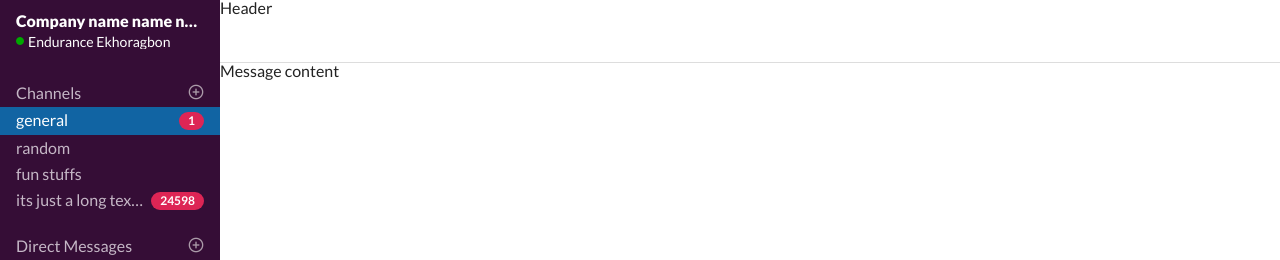
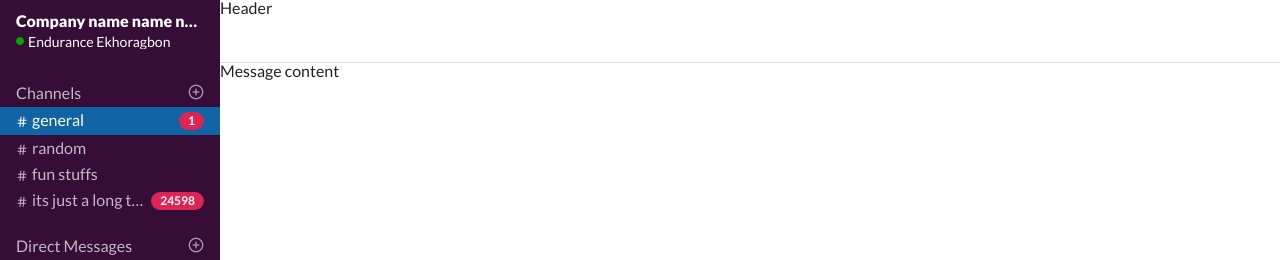
Before and after one commit to eddieos/slack-clone-angular-ui, an Angular app: page / in a window 1280 px wide. Shown: the top 260 px of the page. Built offline with nearby package versions, Linux system fonts and the light colour scheme.

Commit message:
styles: Evericons added, channels hash tag logo added and adjusted

```diff
--- a/src/app/layout/sidebar/sidebar.component.html
+++ b/src/app/layout/sidebar/sidebar.component.html
@@ -9,25 +9,25 @@
   </div>
   <div class="list-item active">
     <a class="text-nowrap" href="#">
-      <span class="sidebar-name">general</span>
+      <span class="sidebar-name channel">general</span>
       <span class="message-count">1</span>
     </a>
   </div>
   <div class="list-item">
     <a class="text-nowrap" href="#">
-      <span class="sidebar-name">random</span>
+      <span class="sidebar-name channel">random</span>
 <!--      <span class="message-count"></span>-->
     </a>
   </div>
   <div class="list-item">
     <a class="text-nowrap" href="#">
-      <span class="sidebar-name">fun stuffs</span>
+      <span class="sidebar-name channel">fun stuffs</span>
 <!--      <span class="message-count"></span>-->
     </a>
   </div>
   <div class="list-item">
     <a class="text-nowrap" href="#">
-      <span class="sidebar-name">its just a long text to show ellipse</span>
+      <span class="sidebar-name channel">its just a long text to show ellipse</span>
       <span class="message-count">24598</span>
     </a>
   </div>
--- a/src/app/layout/sidebar/sidebar.component.scss
+++ b/src/app/layout/sidebar/sidebar.component.scss
@@ -73,6 +73,17 @@
       overflow: hidden;
       white-space: nowrap;
       opacity: 1;
+
+      &.channel {
+        &:before {
+          font-family: 'evericons';
+          content: "\e92e";
+          font-size: 12px;
+          position: relative;
+          top: 1px;
+          margin-right: 4px;
+        }
+      }
     }
 
 
```
